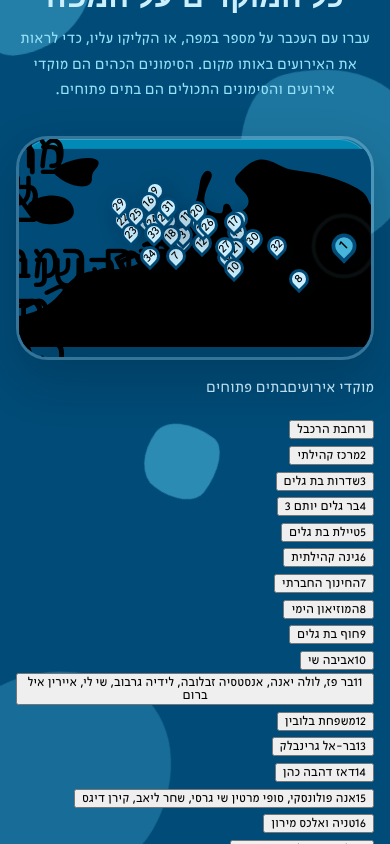
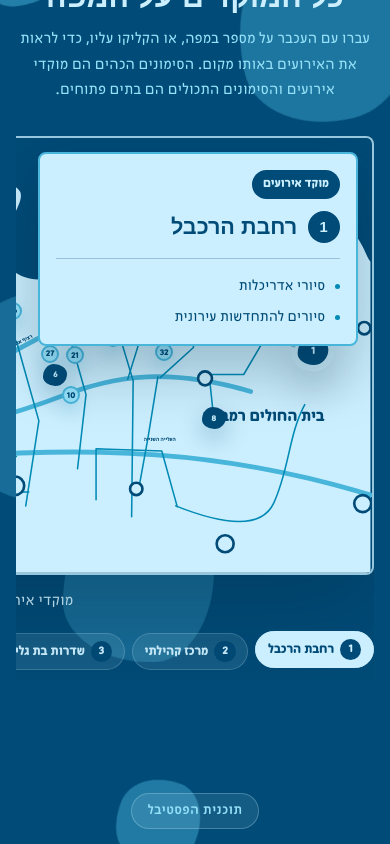
Before and after one commit to amitzadik/beitgalim16, a Next.js app: page / in a window 390 px wide. Shown: the part 2780-3624 px from the top of the page. Built offline with nearby package versions, Linux system fonts and the light colour scheme; a web font is replaced by a local one.

Commit message:
Style festival map markers and hover cards

```diff
--- a/src/components/InteractiveMap/InteractiveMap.module.css
+++ b/src/components/InteractiveMap/InteractiveMap.module.css
@@ -10,28 +10,24 @@
   z-index: 1;
 }
 
-.layout {
-  display: grid;
-  grid-template-columns: minmax(0, 1.65fr) minmax(320px, 0.85fr);
-  gap: clamp(1.5rem, 4vw, 3.5rem);
-  align-items: start;
-}
-
-/* ---------- אזור המפה ---------- */
-
 .mapWrap {
   display: flex;
   flex-direction: column;
-  gap: 1rem;
+  gap: clamp(0.9rem, 2vw, 1.4rem);
+  width: 100%;
 }
 
 .mapFrame {
   position: relative;
-  aspect-ratio: 16 / 10;
-  border-radius: var(--radius-lg);
+  aspect-ratio: 16 / 9;
+  width: 100%;
+  min-height: 480px;
   overflow: hidden;
-  box-shadow: var(--shadow-md);
-  border: 3px solid var(--color-border);
+  background-color: var(--color-primary);
+  border: 2px solid rgba(203, 239, 254, 0.75);
+  border-radius: 8px;
+  box-shadow: 0 28px 90px rgba(0, 31, 53, 0.28);
+  isolation: isolate;
 }
 
 .mapArt {
@@ -41,200 +37,327 @@
   height: 100%;
 }
 
-/* ---------- מרקרים ---------- */
+.mapLand,
+.mapLagoon,
+.mapLegendBlob {
+  fill: #cbeffe;
+}
+
+.mainRoads path {
+  fill: none;
+  stroke: #48b5db;
+  stroke-width: 0.62;
+  stroke-linecap: round;
+  stroke-linejoin: round;
+}
+
+.sideRoads path {
+  fill: none;
+  stroke: #008ab5;
+  stroke-width: 0.2;
+  stroke-linecap: round;
+  stroke-linejoin: round;
+}
+
+.eventRings circle {
+  fill: #cbeffe;
+  stroke: #004b77;
+  stroke-width: 0.34;
+}
+
+.mapLabel,
+.mapLabelSmall,
+.mapLegend {
+  fill: #004b77;
+  font-family: inherit;
+  font-weight: 800;
+}
+
+.mapLabel {
+  font-size: 2.1px;
+}
+
+.mapLabelSmall {
+  font-size: 0.72px;
+  font-weight: 700;
+}
+
+.mapLegend {
+  font-size: 0.9px;
+  font-weight: 700;
+}
+
+.legendOpenHouse {
+  fill: #004b77;
+}
+
+.streetLegend path,
+.legendThinRoad {
+  fill: none;
+  stroke: #004b77;
+  stroke-width: 0.12;
+  stroke-linecap: round;
+}
+
+.legendMainRoad {
+  fill: none;
+  stroke: #48b5db;
+  stroke-width: 0.28;
+  stroke-linecap: round;
+}
 
 .marker {
   position: absolute;
   transform: translate(50%, -50%);
-  display: flex;
-  flex-direction: column;
-  align-items: center;
-  gap: 0.25rem;
+  display: grid;
+  place-items: center;
+  padding: 0;
   background: transparent;
-  border: none;
-  padding: 0;
-  z-index: 2;
+  border: 0;
+  z-index: 5;
+  cursor: pointer;
 }
 
 .pin {
-  position: relative;
-  width: 20px;
-  height: 20px;
-  border-radius: 50% 50% 50% 0;
-  transform: rotate(-45deg);
-  background-color: var(--color-light);
-  border: 3px solid var(--color-primary);
-  box-shadow: var(--shadow-sm);
-  transition: transform var(--transition), background-color var(--transition),
-    border-color var(--transition);
+  display: grid;
+  place-items: center;
+  font-size: clamp(0.58rem, 0.8vw, 0.78rem);
+  font-weight: 900;
+  line-height: 1;
+  transition: transform 180ms ease, box-shadow 180ms ease, background-color 180ms ease,
+    color 180ms ease, border-color 180ms ease;
 }
 
-.marker:hover .pin {
-  transform: rotate(-45deg) scale(1.15);
-  background-color: var(--color-accent-soft);
+.event .pin {
+  width: clamp(24px, 2vw, 32px);
+  height: clamp(22px, 1.85vw, 30px);
+  color: #cbeffe;
+  background-color: #004b77;
+  border: 2px solid #004b77;
+  border-radius: 45% 55% 48% 52% / 58% 45% 55% 42%;
+  box-shadow: 0 10px 24px rgba(0, 75, 119, 0.32);
 }
 
-.markerActive .pin {
-  background-color: var(--color-accent);
-  border-color: var(--color-primary);
-  transform: rotate(-45deg) scale(1.25);
+.open-house .pin {
+  width: clamp(18px, 1.45vw, 24px);
+  height: clamp(18px, 1.45vw, 24px);
+  color: #004b77;
+  background-color: #95e1f9;
+  border: 2px solid #48b5db;
+  border-radius: 999px;
+  box-shadow: 0 8px 18px rgba(0, 138, 181, 0.22);
 }
 
-.markerActive .pin::after {
-  content: "";
-  position: absolute;
-  inset: -10px;
-  border-radius: 50%;
-  border: 2px solid var(--color-accent-soft);
-  opacity: 0;
-  animation: ping 1.8s ease-out infinite;
+.marker:hover .pin,
+.marker:focus-visible .pin,
+.markerActive .pin {
+  transform: scale(1.28);
+  box-shadow: 0 0 0 5px rgba(203, 239, 254, 0.5), 0 16px 30px rgba(0, 31, 53, 0.32);
 }
 
-.markerLabel {
-  font-size: 0.72rem;
-  font-weight: 500;
-  color: var(--color-primary);
-  background-color: var(--color-light);
-  padding: 0.12rem 0.5rem;
-  border-radius: var(--radius-pill);
-  white-space: nowrap;
-  box-shadow: var(--shadow-sm);
-  opacity: 0;
-  transform: translateY(-4px);
-  transition: opacity var(--transition), transform var(--transition);
-  pointer-events: none;
+.marker:focus-visible {
+  outline: 3px solid #cbeffe;
+  outline-offset: 5px;
+  border-radius: 999px;
 }
 
-.marker:hover .markerLabel,
-.markerActive .markerLabel {
-  opacity: 1;
-  transform: translateY(0);
+.markerActive.open-house .pin {
+  background-color: #cbeffe;
+  border-color: #004b77;
 }
 
-/* ---------- שבבי בחירה ---------- */
-
-.chips {
-  display: flex;
-  flex-wrap: wrap;
-  gap: 0.5rem;
+.markerActive.event .pin {
+  background-color: #004b77;
+  color: #cbeffe;
 }
 
-.chip {
-  padding: 0.45rem 0.95rem;
-  font-size: 0.88rem;
-  font-weight: 500;
-  color: var(--color-light);
-  background-color: var(--color-surface-soft);
-  border: 1px solid var(--color-border);
-  border-radius: var(--radius-pill);
-  transition: background-color var(--transition), color var(--transition),
-    border-color var(--transition), transform var(--transition);
+.infoCard {
+  position: absolute;
+  inset-block-start: clamp(0.9rem, 2vw, 1.4rem);
+  inset-inline-start: clamp(0.9rem, 2vw, 1.4rem);
+  z-index: 8;
+  width: min(390px, calc(100% - 2rem));
+  padding: clamp(1rem, 2vw, 1.4rem);
+  color: #004b77;
+  background-color: #cbeffe;
+  border: 2px solid #95e1f9;
+  border-radius: 8px;
+  box-shadow: 0 24px 60px rgba(0, 31, 53, 0.26);
+  animation: rise 180ms ease;
 }
 
-.chip:hover {
-  transform: translateY(-2px);
-  border-color: var(--color-accent-soft);
+.infoCard.event {
+  border-color: #48b5db;
 }
 
-.chipActive {
-  background-color: var(--color-light);
-  color: var(--color-primary);
-  border-color: var(--color-light);
-}
-
-/* ---------- כרטיס מידע ---------- */
-
-.infoCard {
-  position: sticky;
-  inset-block-start: 96px;
-  display: flex;
-  flex-direction: column;
-  gap: 0.85rem;
-  padding: clamp(1.4rem, 3vw, 2rem);
-  background-color: var(--color-surface);
-  border: 1px solid var(--color-border);
-  border-radius: var(--radius-lg);
-  box-shadow: var(--shadow-md);
-  animation: rise var(--transition);
+.infoCard.open-house {
+  border-color: #95e1f9;
 }
 
 .infoTag {
-  align-self: flex-start;
-  padding: 0.3rem 0.85rem;
-  font-size: 0.8rem;
-  font-weight: 500;
-  color: var(--color-primary);
-  background-color: var(--color-light);
-  border-radius: var(--radius-pill);
+  display: inline-flex;
+  align-items: center;
+  width: fit-content;
+  margin-block-end: 0.75rem;
+  padding: 0.28rem 0.68rem;
+  font-size: 0.78rem;
+  font-weight: 800;
+  color: #cbeffe;
+  background-color: #004b77;
+  border-radius: 999px;
 }
 
 .infoTitle {
-  font-size: clamp(1.4rem, 3vw, 1.8rem);
-  color: var(--color-light);
+  display: flex;
+  align-items: center;
+  gap: 0.65rem;
+  margin: 0;
+  color: #004b77;
+  font-size: clamp(1.35rem, 2vw, 1.85rem);
+  line-height: 1.15;
 }
 
-.infoDescription {
-  color: var(--color-text-muted);
+.infoTitle span {
+  display: grid;
+  place-items: center;
+  flex: 0 0 auto;
+  width: 2rem;
+  height: 2rem;
+  color: #cbeffe;
+  background-color: #004b77;
+  border-radius: 999px;
+  font-size: 0.92rem;
+}
+
+.infoAddress {
+  margin-block: 0.7rem 0;
+  color: #005f8e;
+  font-weight: 700;
 }
 
 .infoEvents {
-  margin-block-start: 0.4rem;
-  padding-block-start: 1rem;
-  border-block-start: 1px solid var(--color-border);
+  display: flex;
+  flex-direction: column;
+  gap: 0.55rem;
+  margin: 0.95rem 0 0;
+  padding: 0.95rem 0 0;
+  border-block-start: 1px solid rgba(0, 75, 119, 0.26);
+  list-style: none;
 }
 
-.infoEventsTitle {
-  font-size: 1rem;
-  margin-block-end: 0.8rem;
-  color: var(--color-light);
+.infoEvents li {
+  position: relative;
+  padding-inline-start: 0.9rem;
+  color: #004b77;
+  font-size: 0.95rem;
+  line-height: 1.45;
 }
 
-.infoEvents ul {
-  display: flex;
-  flex-direction: column;
-  gap: 0.85rem;
+.infoEvents li::before {
+  content: "";
+  position: absolute;
+  inset-inline-start: 0;
+  inset-block-start: 0.62em;
+  width: 0.32rem;
+  height: 0.32rem;
+  background-color: #008ab5;
+  border-radius: 999px;
 }
 
-.infoEvent {
+.legend {
   display: flex;
-  flex-direction: column;
-  gap: 0.2rem;
-  padding-inline-start: 0.9rem;
-  border-inline-start: 3px solid var(--color-accent-soft);
+  flex-wrap: wrap;
+  gap: 0.65rem;
+  justify-content: center;
+  color: #cbeffe;
 }
 
-.infoEventTime {
-  font-size: 0.8rem;
-  font-weight: 500;
-  color: var(--color-accent-soft);
+.legendItem {
+  display: inline-flex;
+  align-items: center;
+  gap: 0.45rem;
+  padding: 0.45rem 0.75rem;
+  background-color: rgba(203, 239, 254, 0.1);
+  border: 1px solid rgba(203, 239, 254, 0.22);
+  border-radius: 999px;
+  font-size: 0.9rem;
+  font-weight: 700;
 }
 
-.infoEventTitle {
-  font-weight: 500;
-  color: var(--color-light);
+.legendMarker {
+  display: inline-grid;
+  place-items: center;
+  width: 1.1rem;
+  height: 1.1rem;
+  border-radius: 999px;
 }
 
-.infoEventDesc {
-  font-size: 0.9rem;
-  color: var(--color-text-muted);
+.legendMarker.event {
+  background-color: #004b77;
+  border: 2px solid #95e1f9;
+  border-radius: 45% 55% 48% 52% / 58% 45% 55% 42%;
 }
 
-.infoEmpty {
-  color: var(--color-text-muted);
-  font-size: 0.95rem;
+.legendMarker.open-house {
+  background-color: #95e1f9;
+  border: 2px solid #48b5db;
 }
 
-/* ---------- אנימציות ---------- */
+.spotList {
+  display: flex;
+  gap: 0.45rem;
+  overflow-x: auto;
+  padding: 0.25rem 0 0.4rem;
+  list-style: none;
+  scrollbar-color: #95e1f9 transparent;
+}
 
-@keyframes ping {
-  0% {
-    transform: scale(0.6);
-    opacity: 0.8;
-  }
-  100% {
-    transform: scale(1.6);
-    opacity: 0;
-  }
+.spotChip {
+  display: inline-flex;
+  align-items: center;
+  gap: 0.38rem;
+  min-height: 2.25rem;
+  padding: 0.4rem 0.72rem;
+  white-space: nowrap;
+  color: #cbeffe;
+  background-color: rgba(203, 239, 254, 0.1);
+  border: 1px solid rgba(203, 239, 254, 0.2);
+  border-radius: 999px;
+  font-size: 0.82rem;
+  font-weight: 700;
+  transition: transform 180ms ease, background-color 180ms ease, color 180ms ease,
+    border-color 180ms ease;
+}
+
+.spotChip span {
+  display: grid;
+  place-items: center;
+  min-width: 1.35rem;
+  height: 1.35rem;
+  padding-inline: 0.15rem;
+  color: #004b77;
+  background-color: #cbeffe;
+  border-radius: 999px;
+  font-size: 0.76rem;
+  font-weight: 900;
+}
+
+.spotChip:hover,
+.spotChip:focus-visible,
+.spotChipActive {
+  transform: translateY(-2px);
+  color: #004b77;
+  background-color: #cbeffe;
+  border-color: #cbeffe;
+}
+
+.spotChip.event span {
+  color: #cbeffe;
+  background-color: #004b77;
+}
+
+.spotChip.open-house span {
+  background-color: #95e1f9;
 }
 
 @keyframes rise {
@@ -248,18 +371,35 @@
   }
 }
 
-/* ---------- רספונסיביות ---------- */
+@media (max-width: 980px) {
+  .mapWrap {
+    overflow-x: auto;
+    padding-block-end: 0.3rem;
+  }
 
-@media (max-width: 880px) {
-  .layout {
-    grid-template-columns: 1fr;
+  .mapFrame {
+    min-width: 880px;
+    min-height: 495px;
+  }
+
+  .legend,
+  .spotList {
+    min-width: 880px;
+  }
+}
+
+@media (max-width: 620px) {
+  .mapFrame {
+    min-width: 780px;
+    min-height: 438px;
+  }
+
+  .legend,
+  .spotList {
+    min-width: 780px;
   }
 
   .infoCard {
-    position: static;
-  }
-
-  .markerLabel {
-    display: none;
+    width: 320px;
   }
 }
```
